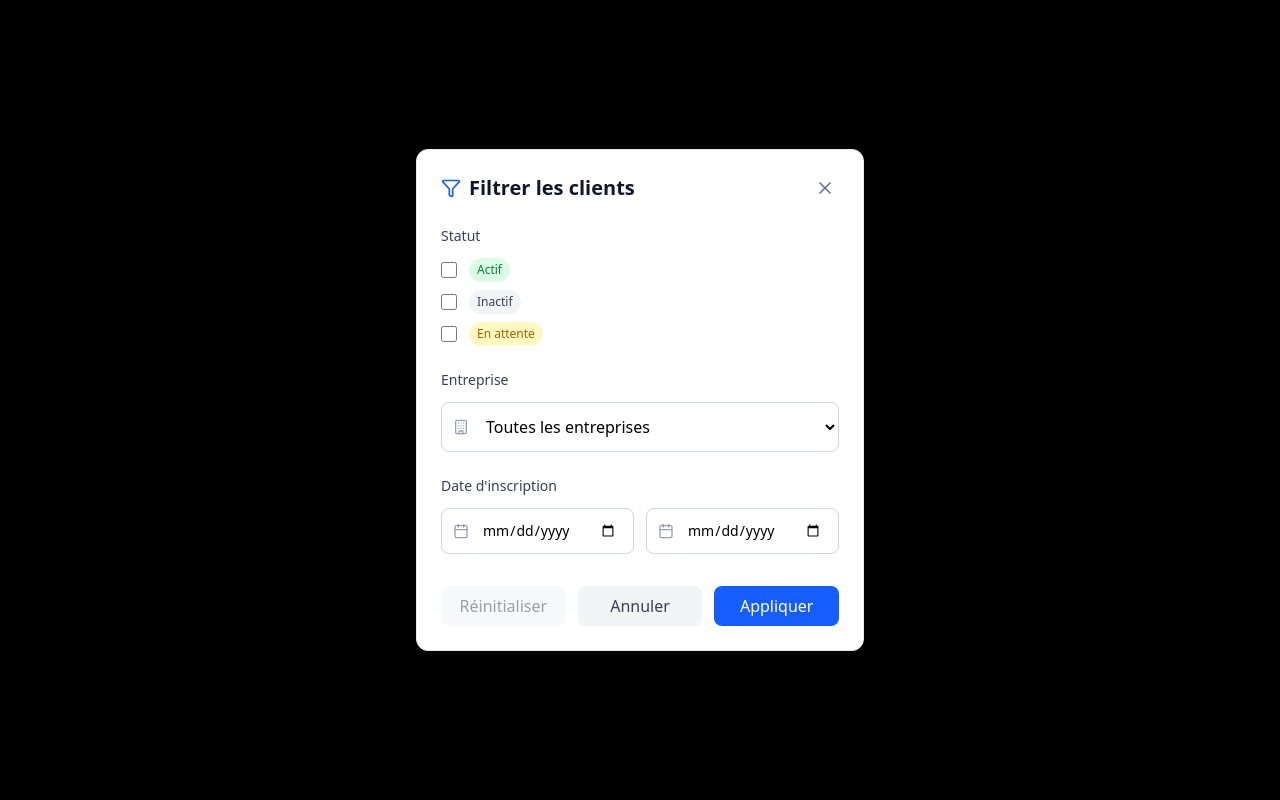
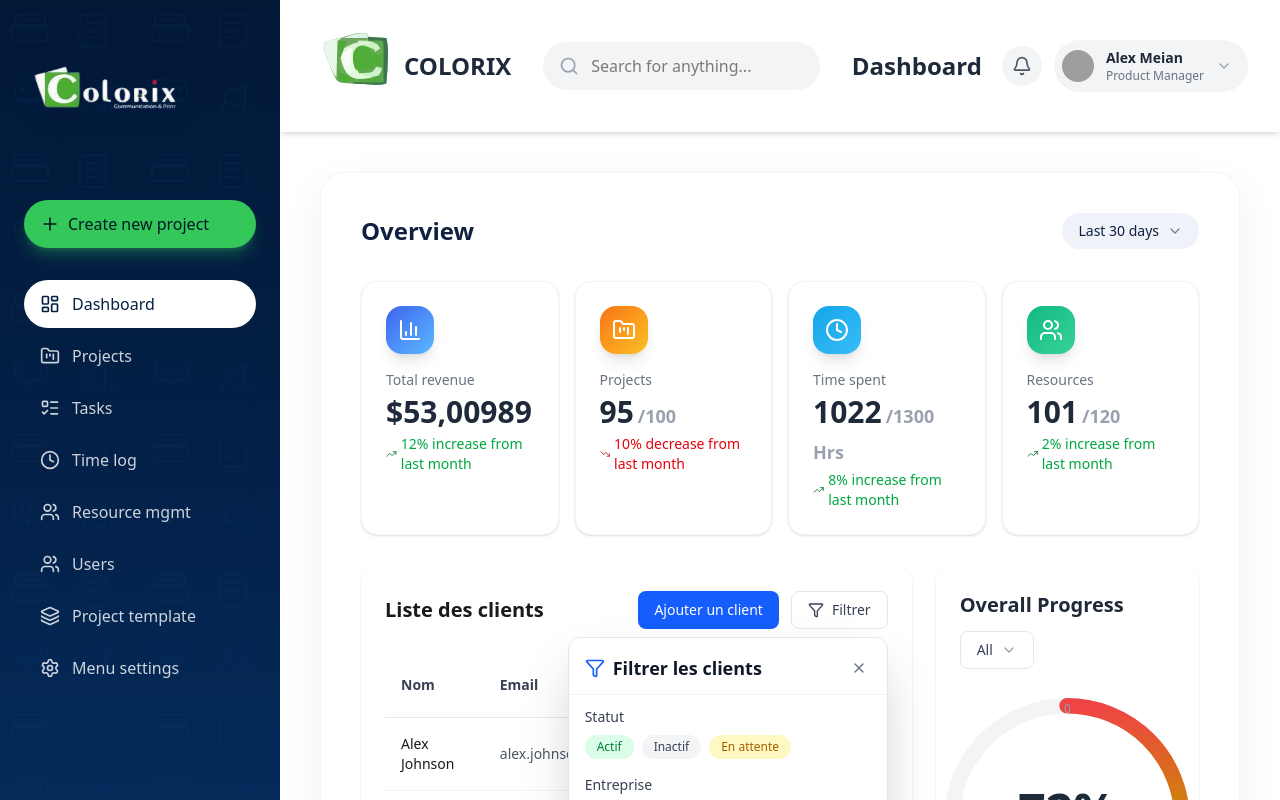
Before and after one commit to otbludo/colorix_agent_ia, a React (Vite) app: page /dashboard in a window 1280 px wide. Both pictures are taken after a click on the button "Filtrer". Shown: the top 800 px of the page. Built offline with nearby package versions, Linux system fonts and the light colour scheme; grey boxes are pictures that could not be loaded.

Commit message:
Refactor ProjectTable component to replace ClientFilterModal with ClientFilterDropdown for improved filtering functionality. Updated filter button to toggle dropdown visibility and display active filter count.

```diff
--- /dev/null
+++ b/src/components/ClientFilterDropdown.tsx
@@ -0,0 +1,267 @@
+import { useState, useRef, useEffect } from 'react'
+import { Filter, Calendar, Building, X } from 'lucide-react'
+
+interface FilterOptions {
+  status: {
+    active: boolean
+    inactive: boolean
+    pending: boolean
+  }
+  company: string
+  dateRange: {
+    start: string
+    end: string
+  }
+}
+
+interface ClientFilterDropdownProps {
+  isOpen: boolean
+  onClose: () => void
+  onApplyFilters: (filters: FilterOptions) => void
+  currentFilters: FilterOptions
+}
+
+const companies = [
+  'TechCorp Inc.',
+  'Innovate Solutions',
+  'Startup Inc.',
+  'Enterprise Corp',
+  'Wilson Consulting'
+]
+
+export function ClientFilterDropdown({ isOpen, onClose, onApplyFilters, currentFilters }: ClientFilterDropdownProps) {
+  const [filters, setFilters] = useState<FilterOptions>(currentFilters)
+  const dropdownRef = useRef<HTMLDivElement>(null)
+
+  // Reset filters when dropdown opens
+  useEffect(() => {
+    if (isOpen) {
+      setFilters(currentFilters)
+    }
+  }, [isOpen, currentFilters])
+
+  // Fermer le dropdown quand on clique en dehors
+  useEffect(() => {
+    function handleClickOutside(event: MouseEvent) {
+      if (dropdownRef.current && !dropdownRef.current.contains(event.target as Node)) {
+        onClose()
+      }
+    }
+
+    if (isOpen) {
+      document.addEventListener('mousedown', handleClickOutside)
+    }
+
+    return () => {
+      document.removeEventListener('mousedown', handleClickOutside)
+    }
+  }, [isOpen, onClose])
+
+  const handleStatusChange = (status: keyof FilterOptions['status']) => {
+    setFilters(prev => ({
+      ...prev,
+      status: {
+        ...prev.status,
+        [status]: !prev.status[status]
+      }
+    }))
+  }
+
+  const handleCompanyChange = (company: string) => {
+    setFilters(prev => ({
+      ...prev,
+      company: company === prev.company ? '' : company
+    }))
+  }
+
+  const handleDateChange = (field: 'start' | 'end', value: string) => {
+    setFilters(prev => ({
+      ...prev,
+      dateRange: {
+        ...prev.dateRange,
+        [field]: value
+      }
+    }))
+  }
+
+  const handleApplyFilters = () => {
+    onApplyFilters(filters)
+    onClose()
+  }
+
+  const handleResetFilters = () => {
+    const resetFilters: FilterOptions = {
+      status: {
+        active: false,
+        inactive: false,
+        pending: false
+      },
+      company: '',
+      dateRange: {
+        start: '',
+        end: ''
+      }
+    }
+    setFilters(resetFilters)
+    onApplyFilters(resetFilters)
+  }
+
+  const hasActiveFilters = () => {
+    return (
+      filters.status.active ||
+      filters.status.inactive ||
+      filters.status.pending ||
+      filters.company ||
+      filters.dateRange.start ||
+      filters.dateRange.end
+    )
+  }
+
+  if (!isOpen) return null
+
+  return (
+    <div
+      ref={dropdownRef}
+      className="absolute right-0 top-full mt-2 w-80 bg-white rounded-xl shadow-2xl border border-gray-200 py-4 animate-in fade-in-0 zoom-in-95 slide-in-from-top-2 duration-200 z-50 max-h-[80vh] overflow-y-auto"
+    >
+      {/* Header */}
+      <div className="flex items-center justify-between px-4 pb-3 border-b border-gray-100">
+        <div className="flex items-center gap-2">
+          <Filter className="w-5 h-5 text-blue-600" />
+          <h3 className="text-lg font-semibold text-gray-900">Filtrer les clients</h3>
+        </div>
+        <button
+          onClick={onClose}
+          className="p-1 rounded-full hover:bg-gray-100 transition-colors"
+        >
+          <X className="w-4 h-4 text-gray-500" />
+        </button>
+      </div>
+
+      {/* Filters Content */}
+      <div className="px-4 py-3 space-y-4">
+        {/* Status Filter */}
+        <div>
+          <label className="block text-sm font-medium text-gray-700 mb-2">
+            Statut
+          </label>
+          <div className="flex flex-wrap gap-2">
+            {[
+              { key: 'active', label: 'Actif', color: 'bg-green-100 text-green-700 hover:bg-green-200' },
+              { key: 'inactive', label: 'Inactif', color: 'bg-gray-100 text-gray-700 hover:bg-gray-200' },
+              { key: 'pending', label: 'En attente', color: 'bg-yellow-100 text-yellow-700 hover:bg-yellow-200' }
+            ].map(({ key, label, color }) => (
+              <button
+                key={key}
+                onClick={() => handleStatusChange(key as keyof FilterOptions['status'])}
+                className={`px-3 py-1 rounded-full text-xs font-medium transition-colors ${
+                  filters.status[key as keyof FilterOptions['status']]
+                    ? 'ring-2 ring-blue-500 ring-offset-1'
+                    : ''
+                } ${color}`}
+              >
+                {label}
+              </button>
+            ))}
+          </div>
+        </div>
+
+        {/* Company Filter */}
+        <div>
+          <label className="block text-sm font-medium text-gray-700 mb-2">
+            Entreprise
+          </label>
+          <div className="relative">
+            <Building className="absolute left-3 top-1/2 -translate-y-1/2 w-4 h-4 text-gray-400" />
+            <select
+              value={filters.company}
+              onChange={(e) => handleCompanyChange(e.target.value)}
+              className="w-full pl-10 pr-4 py-2 rounded-lg border border-gray-300 focus:border-blue-500 focus:outline-none focus:ring-2 focus:ring-blue-500/20 transition-colors bg-white text-sm"
+            >
+              <option value="">Toutes les entreprises</option>
+              {companies.map(company => (
+                <option key={company} value={company}>{company}</option>
+              ))}
+            </select>
+          </div>
+        </div>
+
+        {/* Date Range Filter */}
+        <div>
+          <label className="block text-sm font-medium text-gray-700 mb-2">
+            Date d'inscription
+          </label>
+          <div className="grid grid-cols-2 gap-2">
+            <div className="relative">
+              <Calendar className="absolute left-2 top-1/2 -translate-y-1/2 w-3 h-3 text-gray-400" />
+              <input
+                type="date"
+                value={filters.dateRange.start}
+                onChange={(e) => handleDateChange('start', e.target.value)}
+                className="w-full pl-6 pr-2 py-2 rounded-lg border border-gray-300 focus:border-blue-500 focus:outline-none focus:ring-2 focus:ring-blue-500/20 transition-colors text-xs"
+                placeholder="Du"
+              />
+            </div>
+            <div className="relative">
+              <Calendar className="absolute left-2 top-1/2 -translate-y-1/2 w-3 h-3 text-gray-400" />
+              <input
+                type="date"
+                value={filters.dateRange.end}
+                onChange={(e) => handleDateChange('end', e.target.value)}
+                className="w-full pl-6 pr-2 py-2 rounded-lg border border-gray-300 focus:border-blue-500 focus:outline-none focus:ring-2 focus:ring-blue-500/20 transition-colors text-xs"
+                placeholder="Au"
+              />
+            </div>
+          </div>
+        </div>
+      </div>
+
+      {/* Actions */}
+      <div className="flex gap-2 px-4 pt-3 border-t border-gray-100">
+        <button
+          onClick={handleResetFilters}
+          disabled={!hasActiveFilters()}
+          className="flex-1 px-3 py-2 bg-gray-100 text-gray-700 rounded-lg hover:bg-gray-200 disabled:opacity-50 disabled:cursor-not-allowed transition-colors text-sm font-medium"
+        >
+          Réinitialiser
+        </button>
+        <button
+          onClick={handleApplyFilters}
+          className="flex-1 px-3 py-2 bg-blue-600 text-white rounded-lg hover:bg-blue-700 transition-colors text-sm font-medium"
+        >
+          Appliquer
+        </button>
+      </div>
+
+      {/* Active Filters Summary */}
+      {hasActiveFilters() && (
+        <div className="mx-4 mt-3 p-2 bg-blue-50 rounded-lg">
+          <p className="text-xs text-blue-700 font-medium mb-1">Filtres actifs :</p>
+          <div className="flex flex-wrap gap-1">
+            {filters.status.active && (
+              <span className="px-1.5 py-0.5 bg-green-100 text-green-700 rounded text-xs">Actif</span>
+            )}
+            {filters.status.inactive && (
+              <span className="px-1.5 py-0.5 bg-gray-100 text-gray-700 rounded text-xs">Inactif</span>
+            )}
+            {filters.status.pending && (
+              <span className="px-1.5 py-0.5 bg-yellow-100 text-yellow-700 rounded text-xs">En attente</span>
+            )}
+            {filters.company && (
+              <span className="px-1.5 py-0.5 bg-blue-100 text-blue-700 rounded text-xs max-w-20 truncate" title={filters.company}>
+                {filters.company}
+              </span>
+            )}
+            {(filters.dateRange.start || filters.dateRange.end) && (
+              <span className="px-1.5 py-0.5 bg-purple-100 text-purple-700 rounded text-xs">
+                {filters.dateRange.start && `Du ${filters.dateRange.start}`}
+                {filters.dateRange.start && filters.dateRange.end && ' '}
+                {filters.dateRange.end && `Au ${filters.dateRange.end}`}
+              </span>
+            )}
+          </div>
+        </div>
+      )}
+    </div>
+  )
+}
--- a/src/components/ProjectTable.tsx
+++ b/src/components/ProjectTable.tsx
@@ -1,7 +1,7 @@
 import { Filter } from 'lucide-react'
 import { useState } from 'react'
 import { AddClientModal } from './AddClientModal'
-import { ClientFilterModal } from './ClientFilterModal'
+import { ClientFilterDropdown } from './ClientFilterDropdown'
 import { ClientActionsDropdown } from './ClientActionsDropdown'
 import { EditClientModal } from './EditClientModal'
 import { DeleteConfirmModal } from './DeleteConfirmModal'
@@ -185,8 +185,9 @@ export function ProjectTable() {
             <span>Ajouter un client</span>
           </button>
 
+          <div className="relative">
             <button
-            onClick={() => setIsFilterModalOpen(true)}
+              onClick={() => setIsFilterModalOpen(!isFilterModalOpen)}
               className={`flex items-center gap-2 px-4 py-2 rounded-lg border transition-colors text-sm ${
                 hasActiveFilters()
                   ? 'border-blue-300 bg-blue-50 text-blue-700'
@@ -206,6 +207,14 @@ export function ProjectTable() {
                 </span>
               )}
             </button>
+
+            <ClientFilterDropdown
+              isOpen={isFilterModalOpen}
+              onClose={() => setIsFilterModalOpen(false)}
+              onApplyFilters={handleApplyFilters}
+              currentFilters={activeFilters}
+            />
+          </div>
         </div>
       </div>
 
@@ -277,13 +286,6 @@ export function ProjectTable() {
         onAddClient={handleAddClient}
       />
 
-      {/* Filter Modal */}
-      <ClientFilterModal
-        isOpen={isFilterModalOpen}
-        onClose={() => setIsFilterModalOpen(false)}
-        onApplyFilters={handleApplyFilters}
-        currentFilters={activeFilters}
-      />
 
       {/* Edit Client Modal */}
       <EditClientModal
```
Lines whose indentation alone changed are shown as unchanged.
